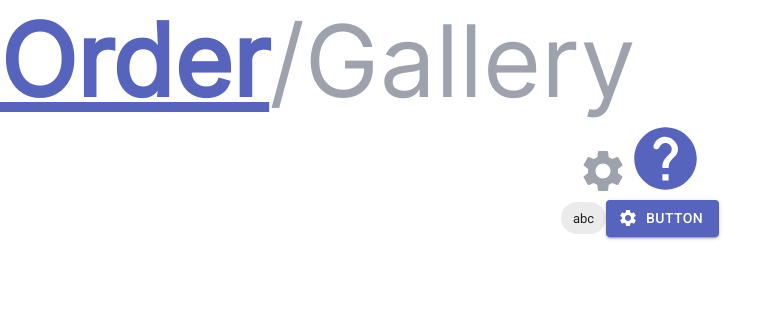
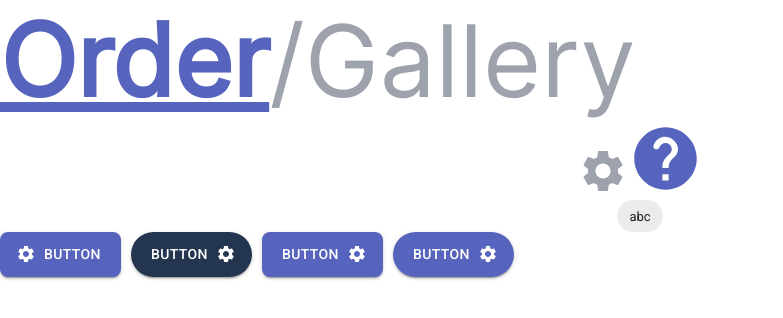
Before and after one commit to kihku/formee-frontend, a React (Create React App) app: page / in a window 1280 px wide. Shown: the top 318 px of the page, without its empty margins (0-783 px from the left). Built offline with nearby package versions, Linux system fonts and the light colour scheme.

Commit message:
init button style

```diff
--- a/src/App.tsx
+++ b/src/App.tsx
@@ -24,9 +24,20 @@ function App() {
           <CustomIcon name="about" size={75} color={COLORS.primary} />
         </Grid>
         <Grid item xs={12}>
-          <CustomChip text = "abc"></CustomChip>
-          <CustomButton text="button" icon = "settings" />
-
+          <CustomChip text="abc"></CustomChip>
+        </Grid>
+        <Grid item xs={12} sx={{ display: "flex", gap: "10px" }}>
+          <CustomButton text="button" startIcon="settings" type="default" />
+          <CustomButton text="button" endIcon="settings" type="rounded" color={COLORS.text} />
+          <CustomButton text="button" endIcon="settings" type="outlined" />
+          <CustomButton
+            text="button"
+            endIcon="settings"
+            type="rounded-outlined"
+            handleOnClick={() => {
+              alert("clicked");
+            }}
+          />
         </Grid>
       </Grid>
     </div>
--- a/src/components/CustomButton/index.tsx
+++ b/src/components/CustomButton/index.tsx
@@ -2,77 +2,45 @@ import { Button } from "@mui/material";
 import { IconType } from "components/CustomIcon";
 import { CustomIcon } from "components/CustomIcon";
 import { COLORS } from "styles";
-import { createTheme, ThemeProvider } from "@mui/material/styles";
 
-//export type ButtonType = "filled" | "outlineRounded" | "filledRounded";
-
-declare module "@mui/material/styles" {
-  interface Theme {
-    status: {
-      danger: React.CSSProperties["color"];
-    };
-  }
-
-  interface Palette {
-    neutral: Palette["primary"];
-  }
-  interface PaletteOptions {
-    neutral: PaletteOptions["primary"];
-  }
-
-  interface PaletteColor {
-    darker?: string;
-  }
-  interface SimplePaletteColorOptions {
-    darker?: string;
-  }
-  interface ThemeOptions {
-    status: {
-      danger: React.CSSProperties["color"];
-    };
-  }
-}
-
-const theme = createTheme({
-  status: {
-    danger: "#e53e3e",
-  },
-  palette: {
-    primary: {
-      main: COLORS.primary,
-      darker: COLORS.primaryDark,
-    },
-    neutral: {
-      main: "#64748B",
-      contrastText: "#fff",
-    },
-  },
-});
+export type ButtonType = "default" | "rounded" | "outlined" | "rounded-outlined";
 
 interface CustomButtonProps {
   text: string;
   link?: string;
-  icon?: IconType;
-  //type?: ButtonType;
+  color?: string;
+  startIcon?: IconType;
+  endIcon?: IconType;
+  type: ButtonType;
+  handleOnClick?: () => void;
 }
-export const CustomButton = ({ text, link, icon /*type*/ }: CustomButtonProps) => {
-  // const ButtonType = type ?? "filled";
-  // switch (ButtonType) {
-  //   case "filled":
+
+export const CustomButton = ({ text, link, color, startIcon, endIcon, type, handleOnClick }: CustomButtonProps) => {
+  const isType = (keyword: string) => {
+    return type.includes(keyword);
+  };
+
+  const buttonStyle = {
+    ":hover": {
+      backgroundColor: color ? (isType("outlined") ? COLORS.background : color) : COLORS.primary,
+      color: "white",
+    },
+    padding: "10px 20px",
+    backgroundColor: color ? (isType("outlined") ? COLORS.background : color) : COLORS.primary,
+    borderRadius: isType("rounded") ? 10 : 2,
+  };
+
   return (
-    <ThemeProvider theme={theme}>
     <Button
       variant="contained"
-        color="primary"
       size="medium"
-        startIcon={<CustomIcon name={icon as IconType} color="white" size={20} />}
-        onClick={() => {
-          alert("clicked");
-        }}
+      startIcon={startIcon && <CustomIcon name={startIcon} color="white" size={20} />}
+      endIcon={endIcon && <CustomIcon name={endIcon} color="white" size={20} />}
+      sx={buttonStyle}
+      onClick={handleOnClick}
     >
       {text}
     </Button>
-    </ThemeProvider>
   );
   //}
 };
```
Also changed, not shown: 1 other file (tests, documents, lock files or other folders). Lines whose indentation alone changed are shown as unchanged.
